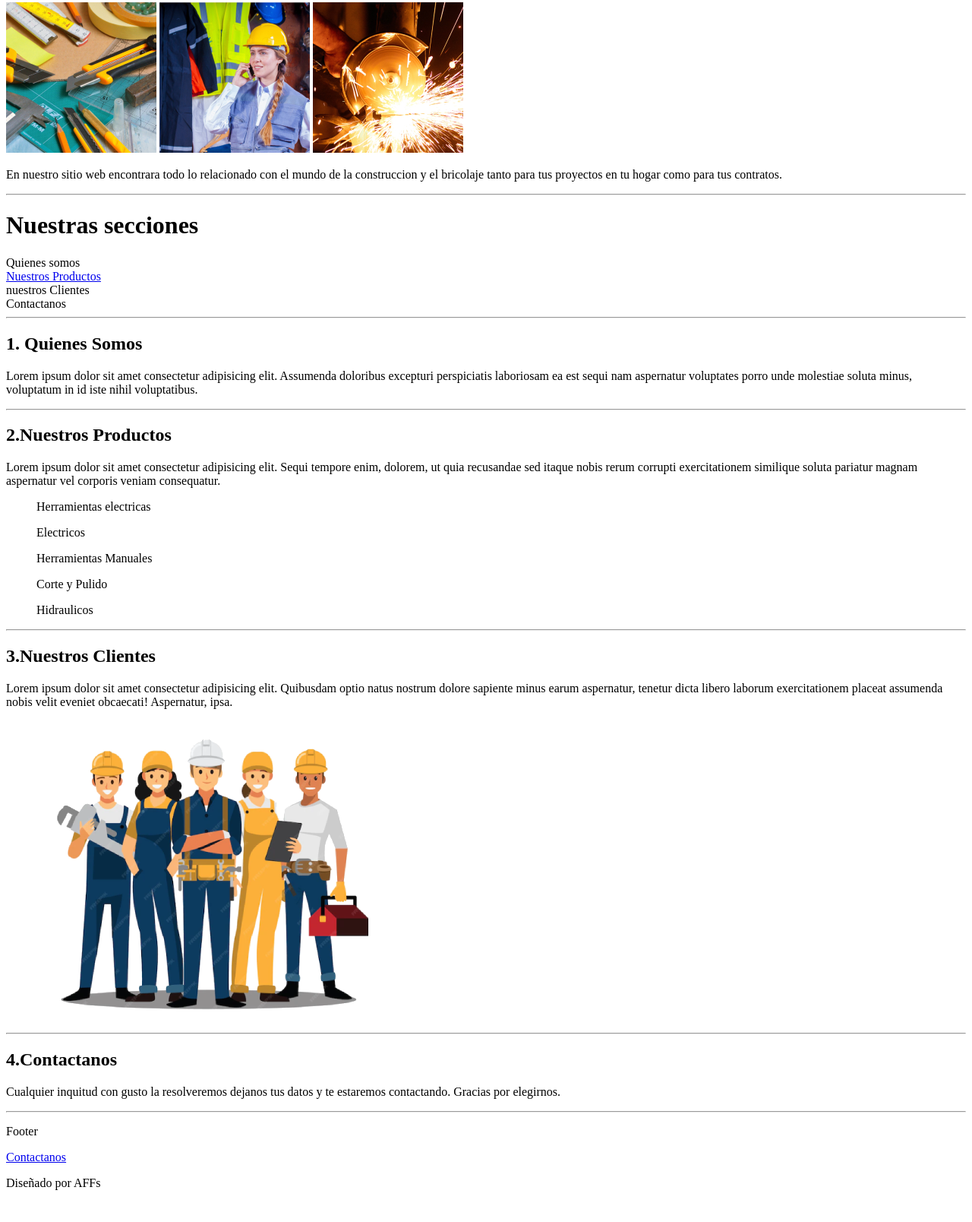
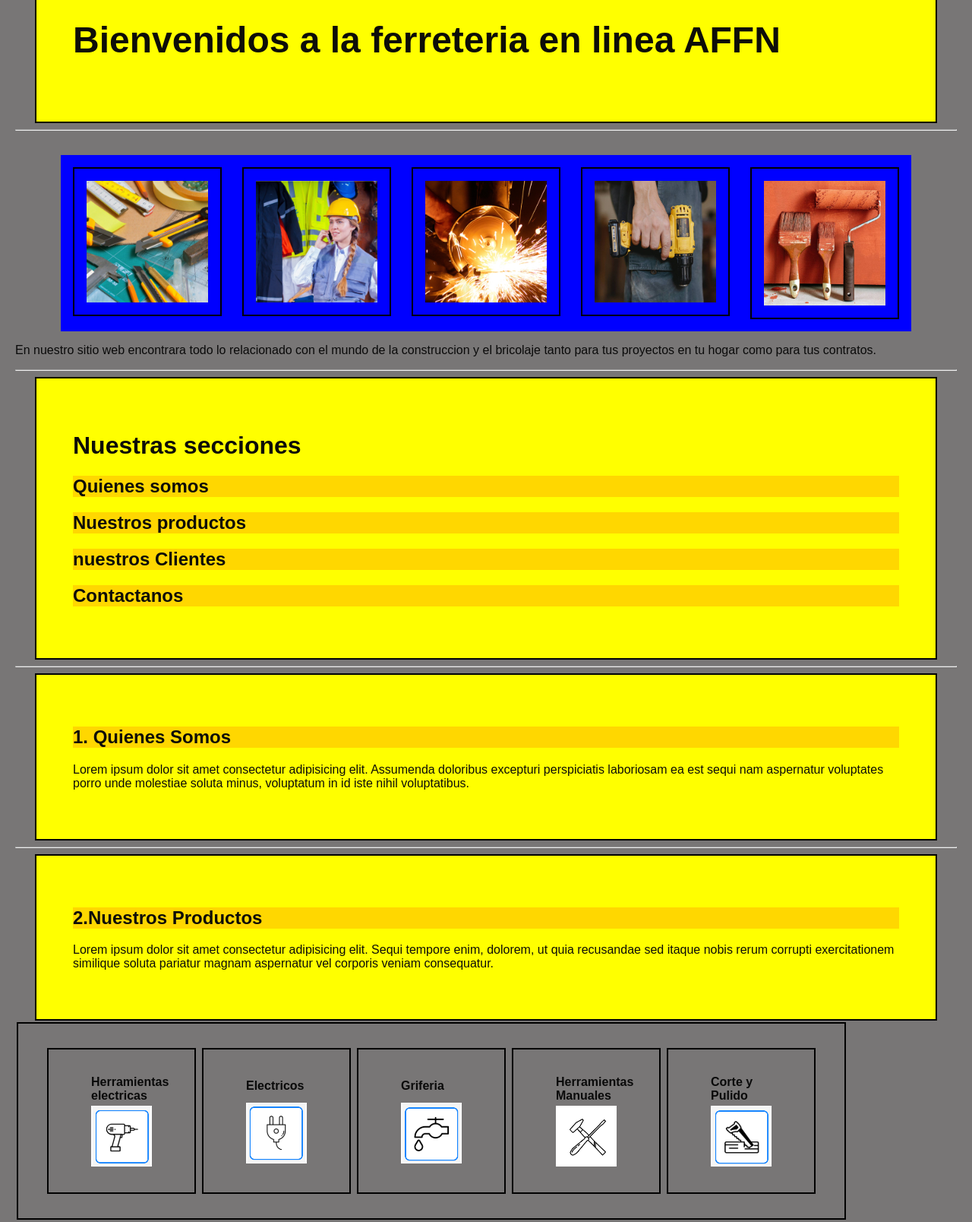
Before and after one commit to affn80/homeworkhtml, a plain HTML site: page index.html in a window 1280 px wide. Shown: the part 77-1685 px from the top of the page at 76% size. Before the commit the page ends 1659 px from the top, so only its background shows below. Drawn offline with Linux system fonts and the light colour scheme.

Commit message:
repositoriohtmlycss

```diff
--- a/index.html
+++ b/index.html
@@ -4,85 +4,149 @@
     <meta charset="UTF-8" />
       <meta name="viewport" content="width=device-width, initial-scale=1.0" />
       <title>Ferreteria en linea AFF</title>
+      <link rel="stylesheet" type="text/css" href="styles.css"/>
 
    </head>
 
    <body>
 
          <header>
-            <h1>Bienvenidos a la ferreteria en linea AFFN</h1>
+            <div id="marcostitulos">
+                <h1 id="tituloprincipal">Bienvenidos a la ferreteria en linea AFFN</h1>
+            </div>
 
-            <span><img src="./portadafinal.jpg" /></span>
-            <span><img src="./portadafinal2.jpg" /></span>
-            <span><img src="./portadafinal3.jpg" /></span>
+            <hr />
+
+            <div id="marcoimagenes">
+
+                <div >
+                <img src="./portadafinal.jpg" class="imagenpublicitaria" />
+                </div>
+               <div>
+               <img src="./portadafinal2.jpg" class="imagenpublicitaria" />
+                </div>
+               <div >
+               <img src="./portadafinal3.jpg" class="imagenpublicitaria" />
+               </div>
+               <div >
+               <img src="./portadafinal4.jpg" class="imagenpublicitaria" />
+               </div>
+               <img src="./portadafinal5.jpg" class="imagenpublicitaria" />
+              </div>
+            </div>
+
             <p>En nuestro sitio web encontrara todo lo relacionado con el mundo de la construccion y el bricolaje
                tanto para tus proyectos en tu hogar como para tus contratos.</p>
 
+
+
+            <hr />
          </header>
 
-                <hr />
+
 
          <main>
-            <h1>Nuestras secciones</h1>
 
-            <div>
-                Quienes somos
-            </div>
-            <div>
-                <a href="Nuestros productos.html">Nuestros Productos</a>
-            </div>
-            <div>
-                nuestros Clientes
-            </div>
-            <div>
-                Contactanos
+            <div id="marcostitulos">
+                <h1 id="menusubtitulos" class="subtitulos">Nuestras secciones </h1>
+
+                <h2 class="subtitulos">Quienes somos</h2>
+
+                <h2 class="subtitulos">Nuestros productos</h2>
+
+                <h2 class="subtitulos">nuestros Clientes</h2>
+
+                <h2 class="subtitulos">Contactanos</h2>
             </div>
 
-             <hr />
-
+                 <hr />
              <section>
 
                 <article>
+                    <div id="marcostitulos">
                     <h2>1. Quienes Somos</h2>
                     <p>Lorem ipsum dolor sit amet consectetur adipisicing elit. Assumenda doloribus excepturi perspiciatis
                      laboriosam ea est sequi nam aspernatur voluptates porro unde molestiae soluta minus, voluptatum in id
                      iste nihil voluptatibus.</p>
                 </article>
+                    </div>
 
-                <hr />
+                    <hr />
 
                 <article>
+
+                <div id="marcostitulos">
+
                     <h2>2.Nuestros Productos</h2>
+
                     <P>Lorem ipsum dolor sit amet consectetur adipisicing elit. Sequi tempore enim, dolorem, ut quia recusandae
                     sed itaque nobis rerum corrupti exercitationem similique soluta pariatur magnam aspernatur vel corporis
                     veniam consequatur.</P>
-                    <ol>Herramientas electricas</ol>
-                    <ol>Electricos</ol>
-                    <ol>Herramientas Manuales</ol>
-                    <ol>Corte y Pulido</ol>
-                    <ol>Hidraulicos</ol>
+
+                </div>
+
+                <div id="cuadromenucatalogo">
+
+                          <div class="recuadrologo">
+                          <h4 class="logos">Herramientas electricas</h4>
+                          <img src="logo h electricas.png" class="logos"/>
+                          </div>
+
+                          <div class="recuadrologo">
+                          <h4 class="logos">Electricos</h4>
+                          <img src="Logo electricos.png" class="logos"/>
+                          </div>
+
+                          <div class="recuadrologo">
+                          <h4 class="logos">Griferia</h4>
+                          <img src="logo griferia.png" class="logos"/>
+                          </div>
+
+                          <div class="recuadrologo">
+                          <h4 class="logos">Herramientas Manuales</h4>
+                          <img src="logo h manual.png" class="logos"/>
+                          </div>
+
+                          <div class="recuadrologo">
+                          <h4 class="logos">Corte y Pulido</h4>
+                          <img src="logo corte.png" class="logos"/>
+                          </div>
+
+                </div>
+
 
                  <hr />
 
                 <article>
+                 <div id="marcostitulos">
                     <h2>3.Nuestros Clientes</h2>
                     <p>Lorem ipsum dolor sit amet consectetur adipisicing elit. Quibusdam optio natus nostrum dolore sapiente
                     minus earum aspernatur, tenetur dicta libero laborum exercitationem placeat assumenda nobis velit eveniet
                     obcaecati! Aspernatur, ipsa.</p>
+                 </div>
+
+                  <div id="cuadroimagennuestrosclientes">
 
                     <img src="nuestrosclientes.png">
+                    <p>Nuestros clientes nos certifican en calidad y atencion</p>
+
+                  </div>
+
                 </article>
 
                 <hr />
 
                   <article>
+                    <div id="marcostitulos">
                     <h2>4.Contactanos</h2>
                     <p>Cualquier inquitud con gusto la resolveremos dejanos tus datos y te estaremos contactando.   Gracias
                     por elegirnos.</p>
 
                     <form></form>
+                    </div>
                   </article>
 
+                  <hr />
 
                 </section>
 
@@ -91,14 +155,16 @@
                      <hr />
 
             <footer>
+                <div id="marcostitulos">
                 <p>Footer</p>
                 <a href="./contactanos.html">Contactanos</a>
+                </div>
 
+                    <hr />
 
-
-
-
+               <div id="marcostitulos">
                 <p>Diseñado por AFFs</p>
+               </div>
              </footer>
    </body>
 </html>
--- /dev/null
+++ b/styles.css
@@ -0,0 +1,85 @@
+body {
+    font-family: 'Arial', sans-serif;
+    background-color: #787676;
+    color: #080808fa;
+    margin: 20px;
+}
+h2 {
+    background-color: gold;
+}
+#marcostitulos{
+    background-color: yellow;
+    border: 2px solid rgb(2, 2, 0);
+    width: 85vw;
+    margin: auto;
+    padding: 3em;
+}
+#marcoimagenes{
+    background-color: blue;
+    width: 85vw;
+    margin: auto;
+    margin-top: 2em;
+    border: 2px;
+    padding: 1em;
+    display: flex;
+    flex-direction: row;
+    justify-content: space-between;
+}
+
+#cuadromenucatalogo{
+        border: 2px solid black;
+        width: 80vw;
+        margin: 2px;
+        padding: 2em;
+        display: flex;
+        flex-direction: row;
+        justify-content: space-evenly;
+    }
+    .recuadrologo{
+        border: 2px solid black;
+        margin: 0px 2px 0px 2px;
+        width: 10vw;
+        padding: 2em;
+        display: flex;
+        flex-direction: column;
+        justify-content: space-between;
+    }
+#cuadroimagennuestrosclientes{
+    border: 2px solid black;
+    margin: auto;
+    padding: 2em;
+    width: 50vw;
+    display: flex;
+    flex-direction: column;
+    justify-content: space-between;
+
+    }
+
+
+.imagenpublicitaria{
+    border: 2px solid black;
+    padding: 1em;
+    width: 10em;
+}
+
+.logos{
+    width: 5em;
+}
+.logos{
+    margin: auto;
+    padding: 2px;
+
+}
+
+
+.subtitulos{
+    font-size: 1.5em;
+    }
+
+#tituloprincipal{
+    font-size: 3em;
+}
+
+#menusubtitulos{
+    font-size: 2em;
+}
```
Also changed, not shown: portadafinal4.jpg (added), portadafinal5.jpg (added), reset.css (added).
